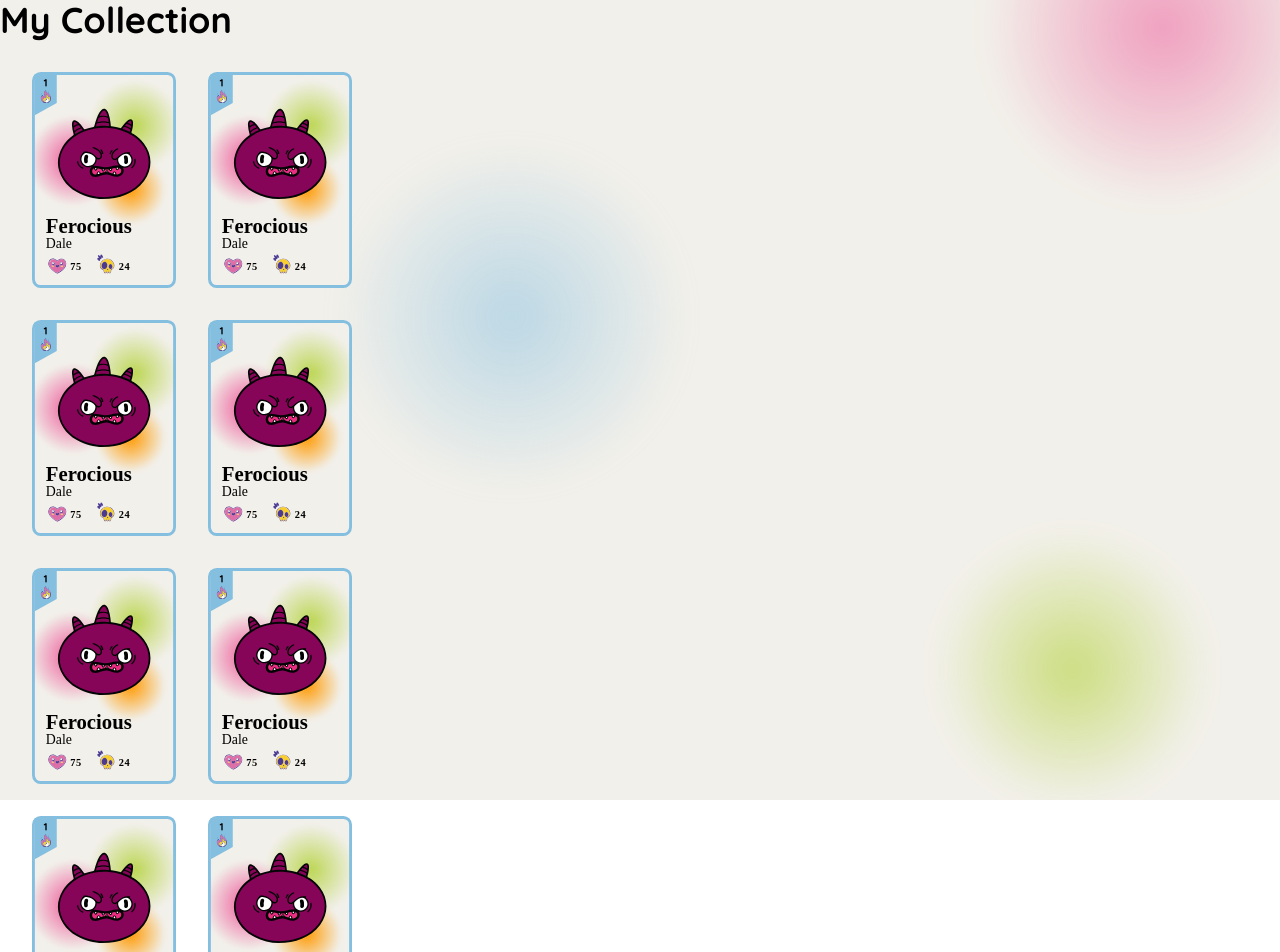
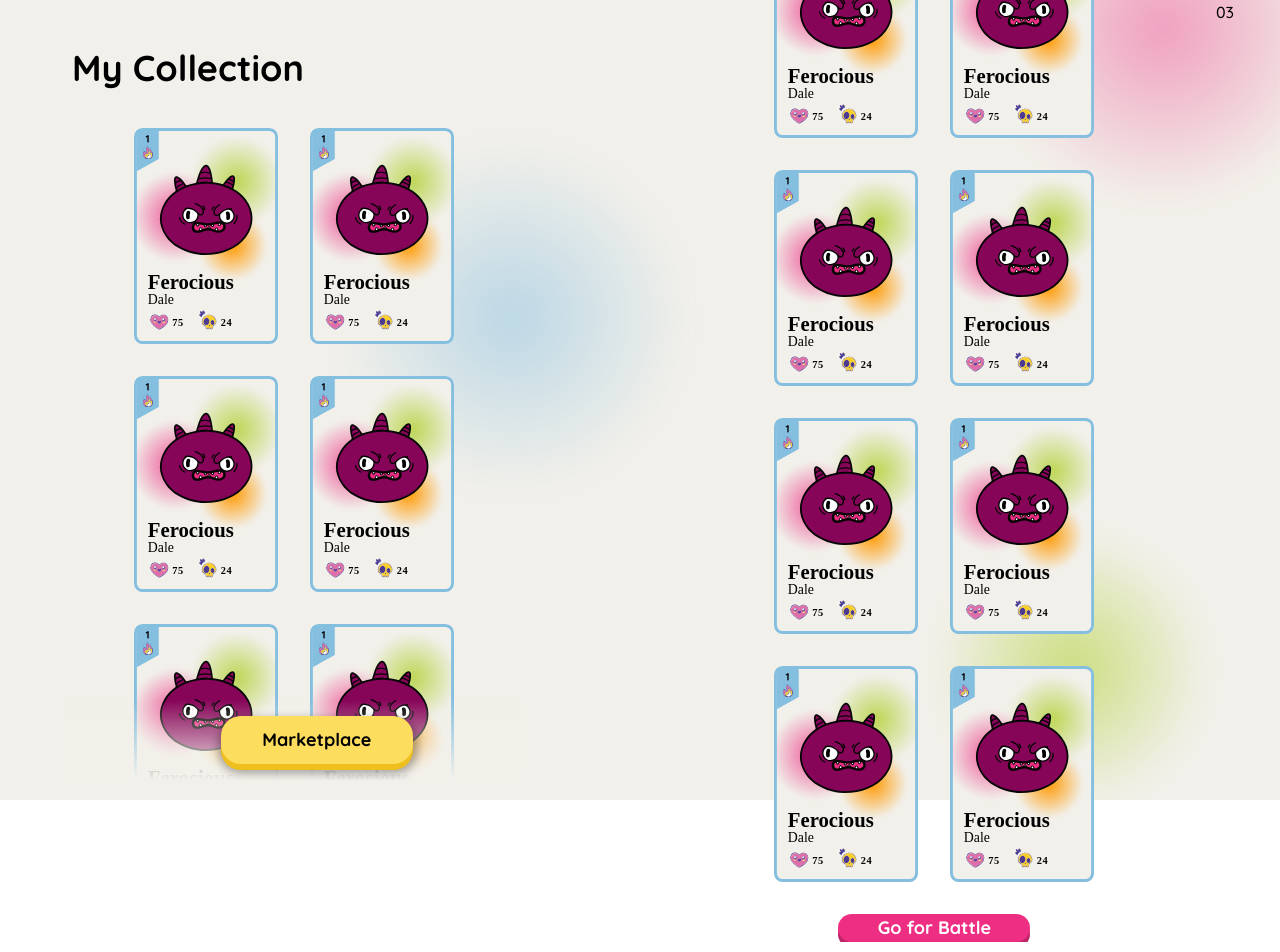
Before and after one commit to NaikAayush/clash-of-cards, an Angular app in the folder webapp/: page / in a window 1280 px wide. Shown: the top 952 px of the page. Built offline with nearby package versions, Linux system fonts and the light colour scheme.

Commit message:
home screen

```diff
--- a/webapp/src/app/components/home/home.component.css
+++ b/webapp/src/app/components/home/home.component.css
@@ -0,0 +1,25 @@
+/* Hide scrollbar for Chrome, Safari and Opera */
+.box::-webkit-scrollbar {
+  display: none;
+}
+
+/* Hide scrollbar for IE, Edge and Firefox */
+.box {
+  height: 95%;
+  -ms-overflow-style: none; /* IE and Edge */
+  scrollbar-width: none; /* Firefox */
+}
+
+.btn {
+  box-shadow: 0px 6px 0px #eebf1d, 1px 6px 8px 4px rgba(0, 0, 0, 0.3);
+  border-radius: 20px;
+}
+
+.wrapper {
+  height: 90%;
+}
+
+.btn-1 {
+  box-shadow: 0px 6px 0px #be2568;
+  border-radius: 20px;
+}
--- a/webapp/src/app/components/home/home.component.html
+++ b/webapp/src/app/components/home/home.component.html
@@ -1,10 +1,42 @@
 <div
-  class="flex flex-row bg-[url('assets/images/home-bg.svg')] h-screen w-screen bg-cover"
+  class="flex flex-row bg-[url('assets/images/home-bg.svg')] h-screen w-screen bg-cover items-center justify-center"
 >
-  <div class="h-full w-2/5">
-    <div class="text-4xl font-semibold">My Collection</div>
-    <div class="flex flex-row flex-wrap gap-8 p-8">
-      <app-card-item></app-card-item>
+  <div class="wrapper mx-16 w-2/5">
+    <div class="text-4xl font-semibold p-2">My Collection</div>
+    <div class="box w-full overflow-y-scroll">
+      <div
+        class="relative flex flex-row flex-wrap gap-8 p-8 items-center justify-center"
+      >
+        <app-card-item></app-card-item>
+        <app-card-item></app-card-item>
+        <app-card-item></app-card-item>
+        <app-card-item></app-card-item>
+        <app-card-item></app-card-item>
+        <app-card-item></app-card-item>
+        <app-card-item></app-card-item>
+        <app-card-item></app-card-item>
+        <app-card-item></app-card-item>
+        <app-card-item></app-card-item>
+        <app-card-item></app-card-item>
+        <app-card-item></app-card-item>
+        <app-card-item></app-card-item>
+      </div>
+      <div
+        class="grid sticky bottom-0 bg-gradient-to-t from-[#F2F0EA] h-20 justify-items-end pr-28 items-center"
+      >
+        <button
+          class="btn w-48 h-12 font-bold text-lg bg-[#FDDD5E] hover:bg-[#fdd120]"
+        >
+          Marketplace
+        </button>
+      </div>
+    </div>
+  </div>
+  <div class="flex flex-col h-full w-3/5 items-center justify-center">
+    <div class="text-2xl font-semibold">Choose 8 cards for a face off</div>
+    <div
+      class="flex flex-row flex-wrap p-8 gap-8 mx-24 justify-center items-center"
+    >
       <app-card-item></app-card-item>
       <app-card-item></app-card-item>
       <app-card-item></app-card-item>
@@ -14,6 +46,11 @@
       <app-card-item></app-card-item>
       <app-card-item></app-card-item>
     </div>
+    <button
+      class="btn-1 w-48 h-12 font-bold text-lg text-white bg-[#ed2e82] hover:bg-[#e9126f]"
+    >
+      Go for Battle
+    </button>
   </div>
-  <div class="h-full w-3/5"></div>
 </div>
+<div class="absolute top-0 right-0 h-16 w-16 ...">03</div>
```
Also changed, not shown: webapp/src/assets/images/blank.png (added).
